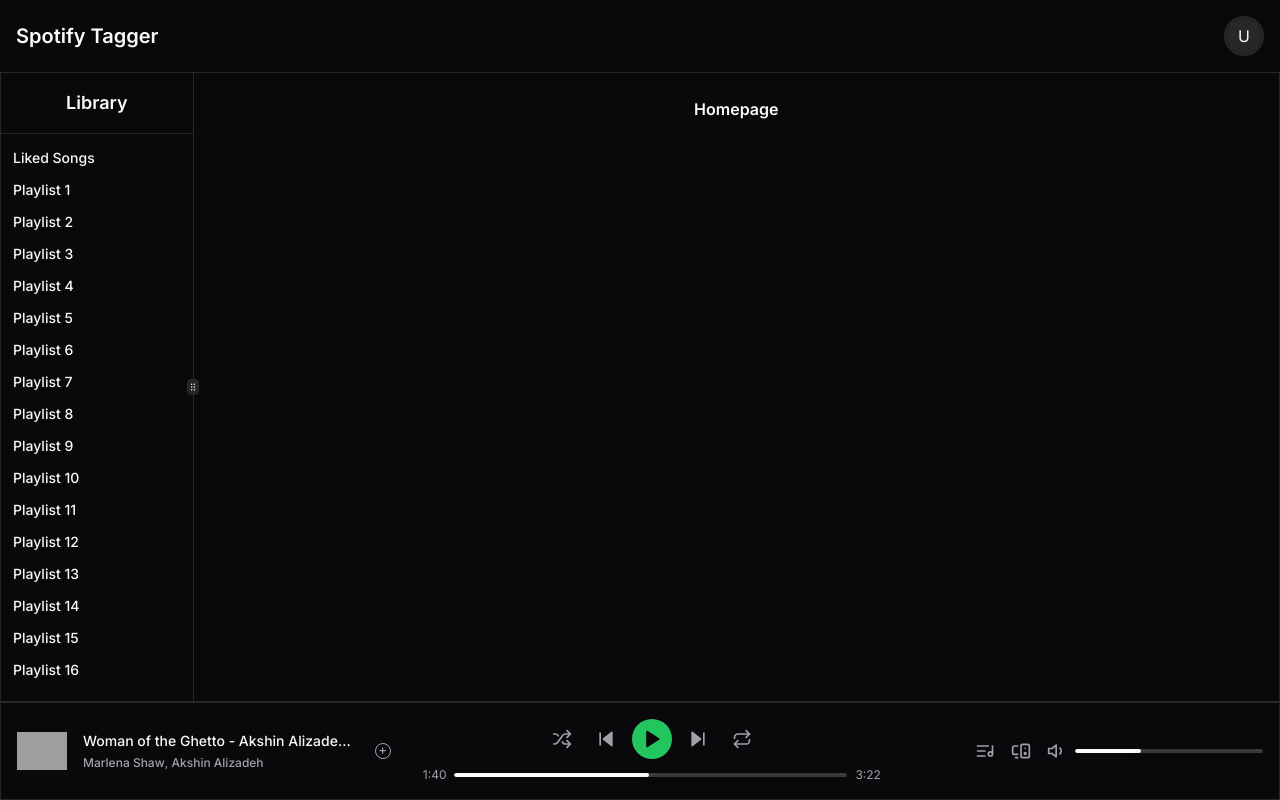
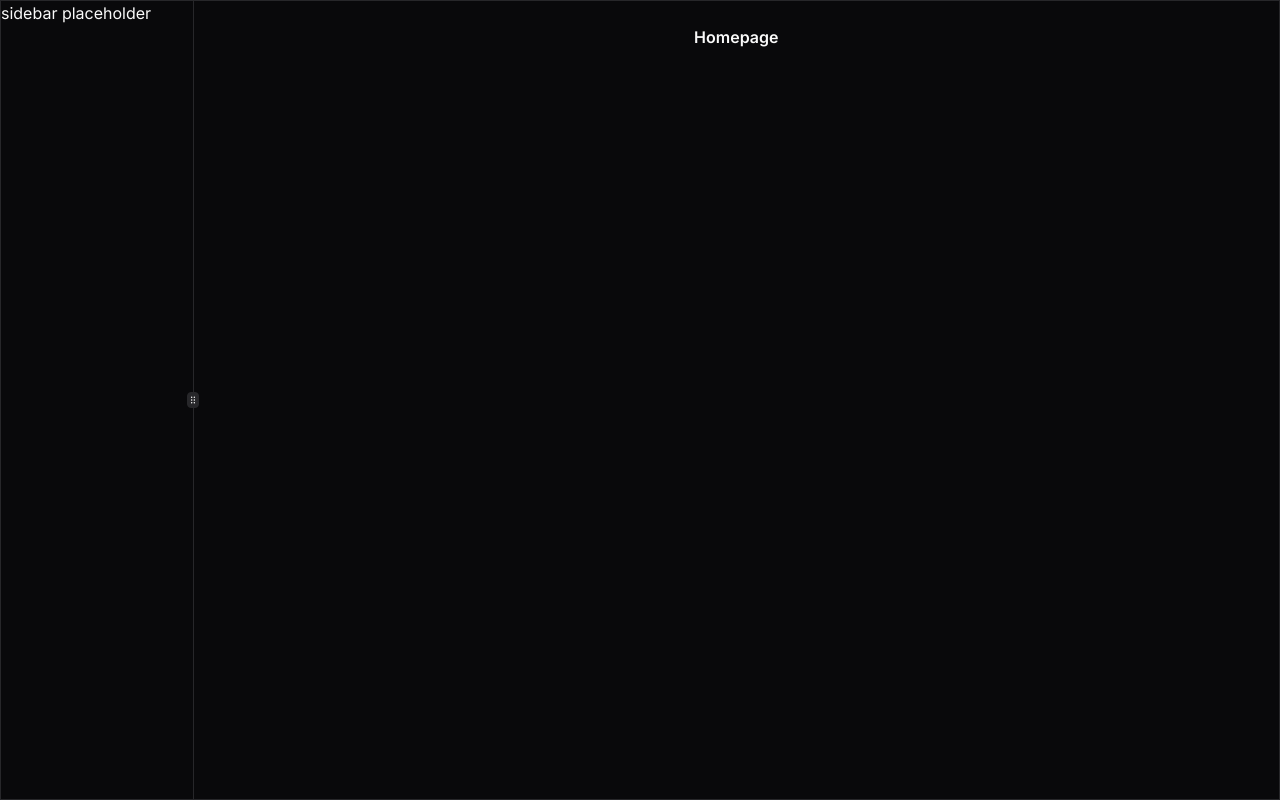
Before and after one commit to becpeck/spotify-tagger, a Next.js app: page / in a window 1280 px wide. Built offline with nearby package versions, Linux system fonts and the light colour scheme; grey boxes are pictures that could not be loaded.

Commit message:
updated shadcn settings to use rsc, readded resizeable-panels and scroll-area components, added layout.tsx and page.tsx to (player) route group to replace Layout component and index.tsx

```diff
--- a/package.json
+++ b/package.json
@@ -30,7 +30,7 @@
     "next-themes": "^0.3.0",
     "react": "^18.2.0",
     "react-dom": "^18.2.0",
-    "react-resizable-panels": "^2.0.18",
+    "react-resizable-panels": "^2.0.19",
     "tailwind-merge": "^2.3.0",
     "tailwindcss-animate": "^1.0.7",
     "zod": "^3.22.4"
--- /dev/null
+++ b/src/app/(player)/layout.tsx
@@ -0,0 +1,32 @@
+import {
+  ResizableHandle,
+  ResizablePanel,
+  ResizablePanelGroup,
+} from "@/components/ui/resizable";
+import { ScrollArea } from "@/components/ui/scroll-area";
+
+export default function PlayerLayout({
+  children,
+}: Readonly<{
+  children: React.ReactNode;
+}>) {
+  return (
+    <div className="flex flex-col h-[100vh] bg-background font-sans antialiased">
+      {/* <Header username={"username"}/> */}
+      <ResizablePanelGroup
+        direction="horizontal"
+        className="h-full w-full border"
+      >
+        <ResizablePanel defaultSize={15} minSize={10}>
+          sidebar placeholder
+          {/* <Sidebar /> */}
+        </ResizablePanel>
+        <ResizableHandle withHandle />
+        <ResizablePanel defaultSize={85}>
+          <ScrollArea className="w-full h-full">{children}</ScrollArea>
+        </ResizablePanel>
+      </ResizablePanelGroup>
+      {/* <PlaybackBar /> */}
+    </div>
+  );
+}
--- /dev/null
+++ b/src/app/(player)/page.tsx
@@ -0,0 +1,7 @@
+export default function Home() {
+  return (
+    <div className="flex h-full items-center justify-center p-6">
+      <span className="font-semibold">Homepage</span>
+    </div>
+  );
+}
--- a/src/components/ui/resizable.tsx
+++ b/src/components/ui/resizable.tsx
@@ -1,3 +1,5 @@
+"use client"
+
 import { DragHandleDots2Icon } from "@radix-ui/react-icons"
 import * as ResizablePrimitive from "react-resizable-panels"
 
--- a/src/components/ui/scroll-area.tsx
+++ b/src/components/ui/scroll-area.tsx
@@ -1,3 +1,5 @@
+"use client"
+
 import * as React from "react"
 import * as ScrollAreaPrimitive from "@radix-ui/react-scroll-area"
 
```
Also changed, not shown: components.json, 1 other file (tests, documents, lock files or other folders).
